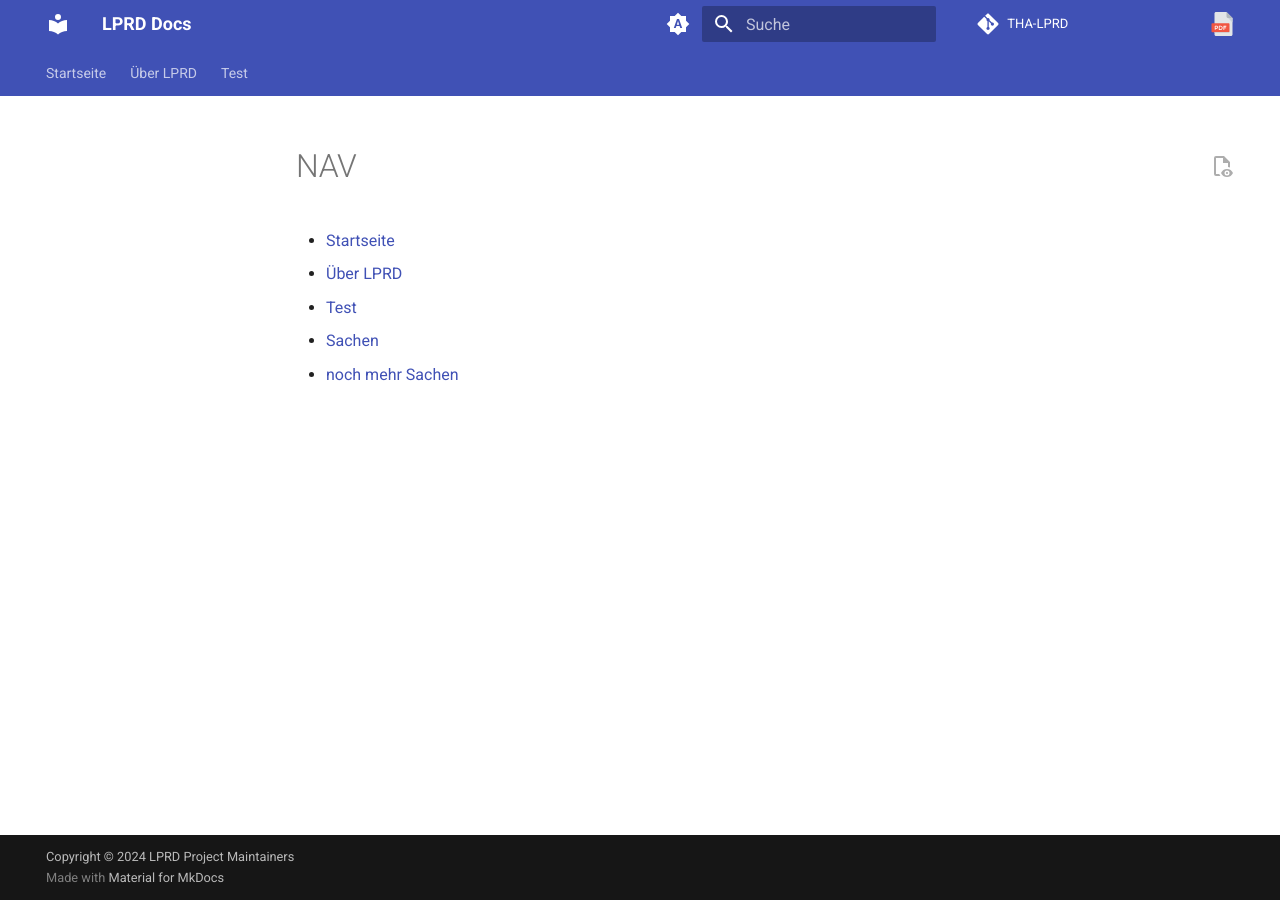
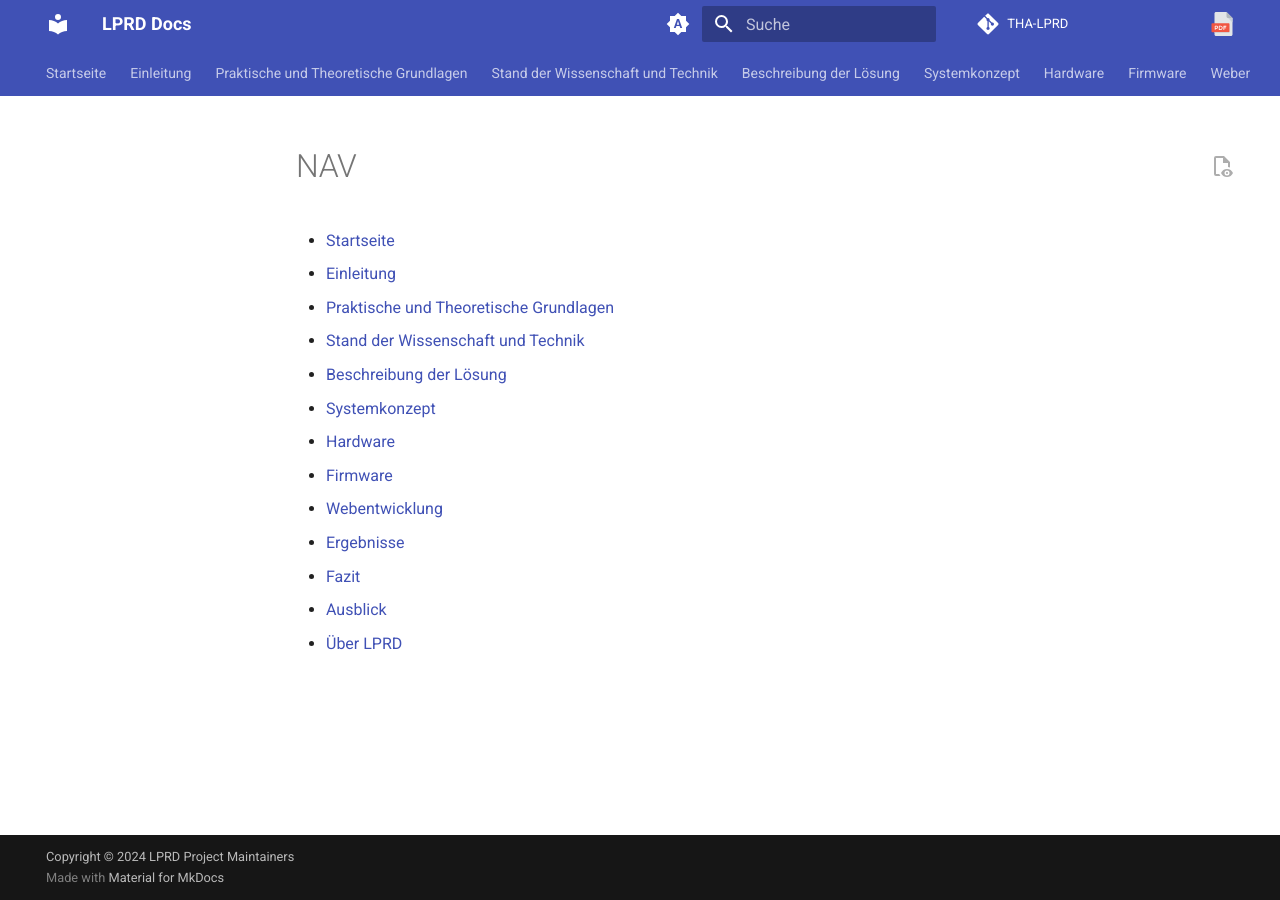
Before and after one commit to THA-LPRD/Docs, an MkDocs documentation site: the page built from docs/NAV.md, in a window 1280 px wide. Built offline with MkDocs 1.6.1 and Material for MkDocs 9.7.7, drawn with Linux system fonts in a browser that asks for light colours; the version menu is left out.

```diff
--- a/docs/NAV.md
+++ b/docs/NAV.md
@@ -1,5 +1,13 @@
 * [Startseite](index.md)
+* [Einleitung](Einleitung.md)
+* [Praktische und Theoretische Grundlagen](PraktischeUTheoretischeGrund.md)
+* [Stand der Wissenschaft und Technik](StandDerWissenschaftUndTechnik.md)
+* [Beschreibung der Lösung](BeschreibungDerLösung.md)
+* [Systemkonzept](Systemkonzept.md)
+* [Hardware](Hardware.md)
+* [Firmware](Firmware.md)
+* [Webentwicklung](Webentwicklung.md)
+* [Ergebnisse](Ergebnisse.md)
+* [Fazit](Fazit.md)
+* [Ausblick](Ausblick.md)
 * [Über LPRD](about.md)
-* [Test](testNA/index.md)
-  * [Sachen](testNA/sachen.md)
-  * [noch mehr Sachen](testNA/test2.md)
--- /dev/null
+++ b/docs/PraktischeUTheoretischeGrund.md
@@ -0,0 +1,11 @@
+# Praktische und Theoretische Grundlagen
+
+## Verwendete Technologien, Recherche
+
+## Stromsparende Display Technologien
+
+## Akku Technologien
+
+## Bibliotheken und Frameworks
+
+## Aufbau der Display Bitmaps
```
Also changed, not shown: docs/Einleitung.md (added, +10 -0 lines), docs/Ergebnisse.md (added, +7 -0 lines), docs/Fazit.md (added, +7 -0 lines), docs/Firmware.md (added, +15 -0 lines), docs/Hardware.md (added, +13 -0 lines), docs/Webentwicklung.md (added, +11 -0 lines), docs/testNA/index.md (deleted, +0 -9 lines), docs/testNA/sachen.md (deleted, +0 -11 lines), docs/testNA/test2.md (deleted, +0 -15 lines), docs/Ausblick.md (added), docs/BeschreibungDerLösung.md (added), docs/StandDerWissenschaftUndTechnik.md (added), docs/Systemkonzept.md (added).
